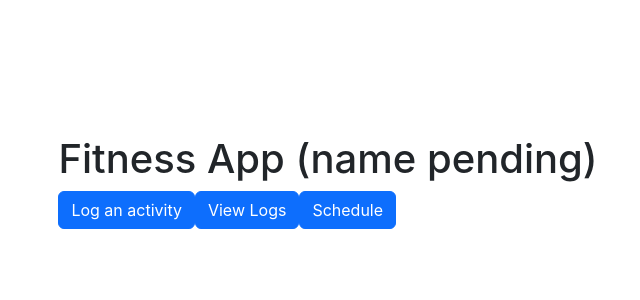
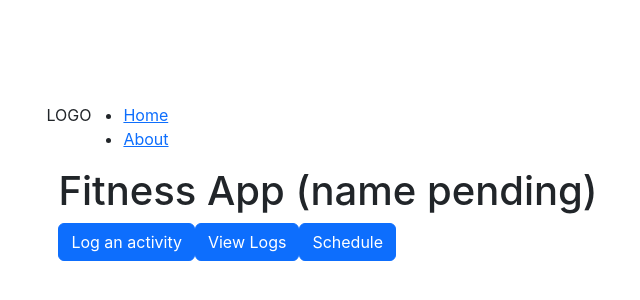
Before and after one commit to paulg44/fitness_app-supabase-, a React (Create React App) app in the folder fitness-app/: page / in a window 1280 px wide. Shown: the part 218-518 px from the top of the page, without its empty margins (312-952 px from the left). Built offline with nearby package versions, Linux system fonts and the light colour scheme; the HTML template or start-up script is replaced by a standard one.

Commit message:
add basic navbar for easy navigation to pages

```diff
--- a/fitness-app/src/App.tsx
+++ b/fitness-app/src/App.tsx
@@ -3,6 +3,7 @@ import { Routes, Route } from "react-router-dom";
 import "./App.css";
 
 // Pages
+import Navbar from "./Components/Navbar/Navbar";
 import Homepage from "./Pages/Homepage/Homepage";
 import About from "./Pages/About/About";
 import EnterLogForm from "./Components/EnterLogForm/EnterLogForm";
@@ -10,6 +11,7 @@ import EnterLogForm from "./Components/EnterLogForm/EnterLogForm";
 function App() {
   return (
     <>
+      <Navbar />
       <Routes>
         <Route path="/" element={<Homepage />}></Route>
         <Route path="/about" element={<About />}></Route>
--- /dev/null
+++ b/fitness-app/src/Components/Navbar/Navbar.tsx
@@ -0,0 +1,25 @@
+// Navbar Component
+
+import { Nav } from "react-bootstrap";
+import "./Navbar.css";
+import { Link } from "react-router-dom";
+
+function Navbar() {
+  return (
+    <Nav>
+      <div className="logo">LOGO</div>
+      <div className="links">
+        <ul>
+          <li>
+            <Link to="/">Home</Link>
+          </li>
+          <li>
+            <Link to="/about">About</Link>
+          </li>
+        </ul>
+      </div>
+    </Nav>
+  );
+}
+
+export default Navbar;
```
